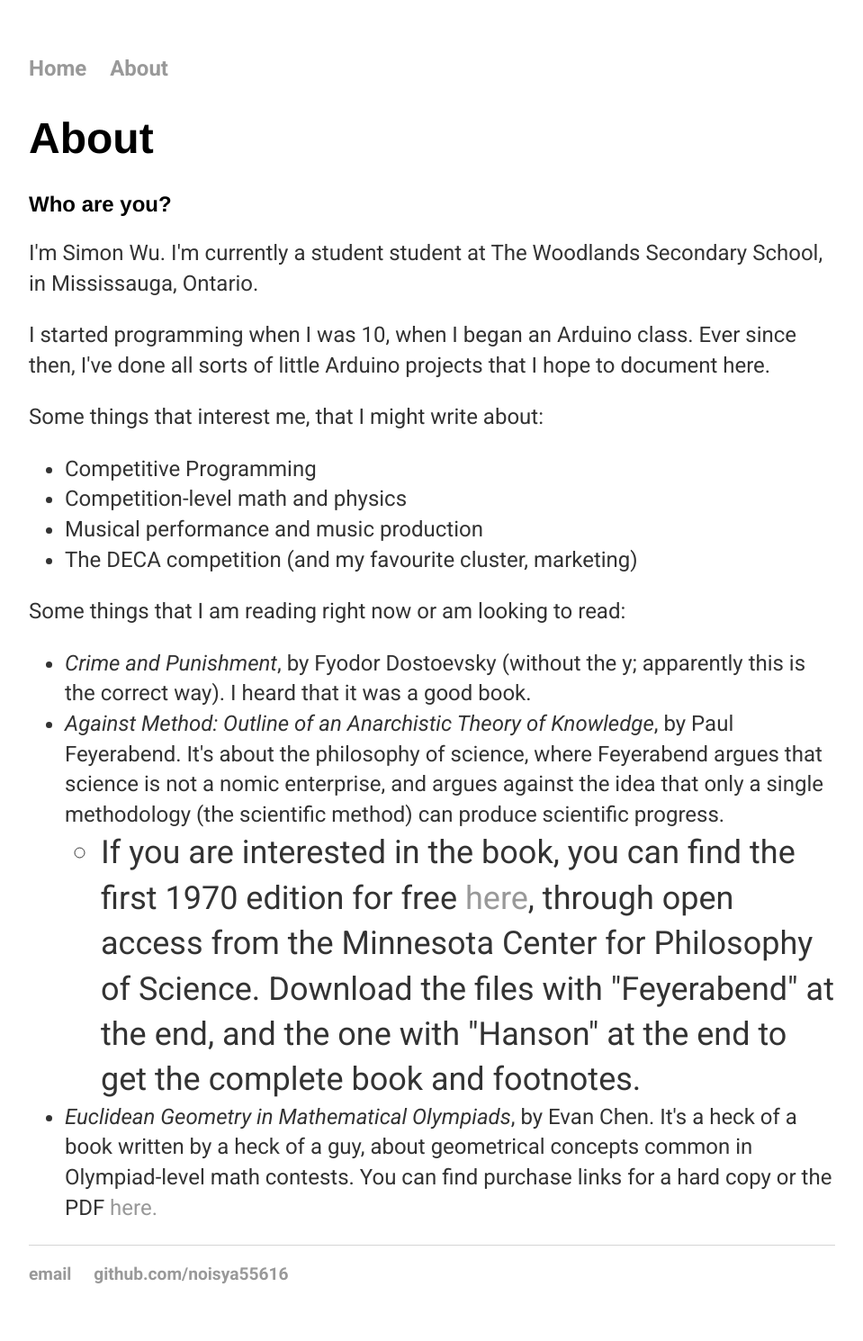
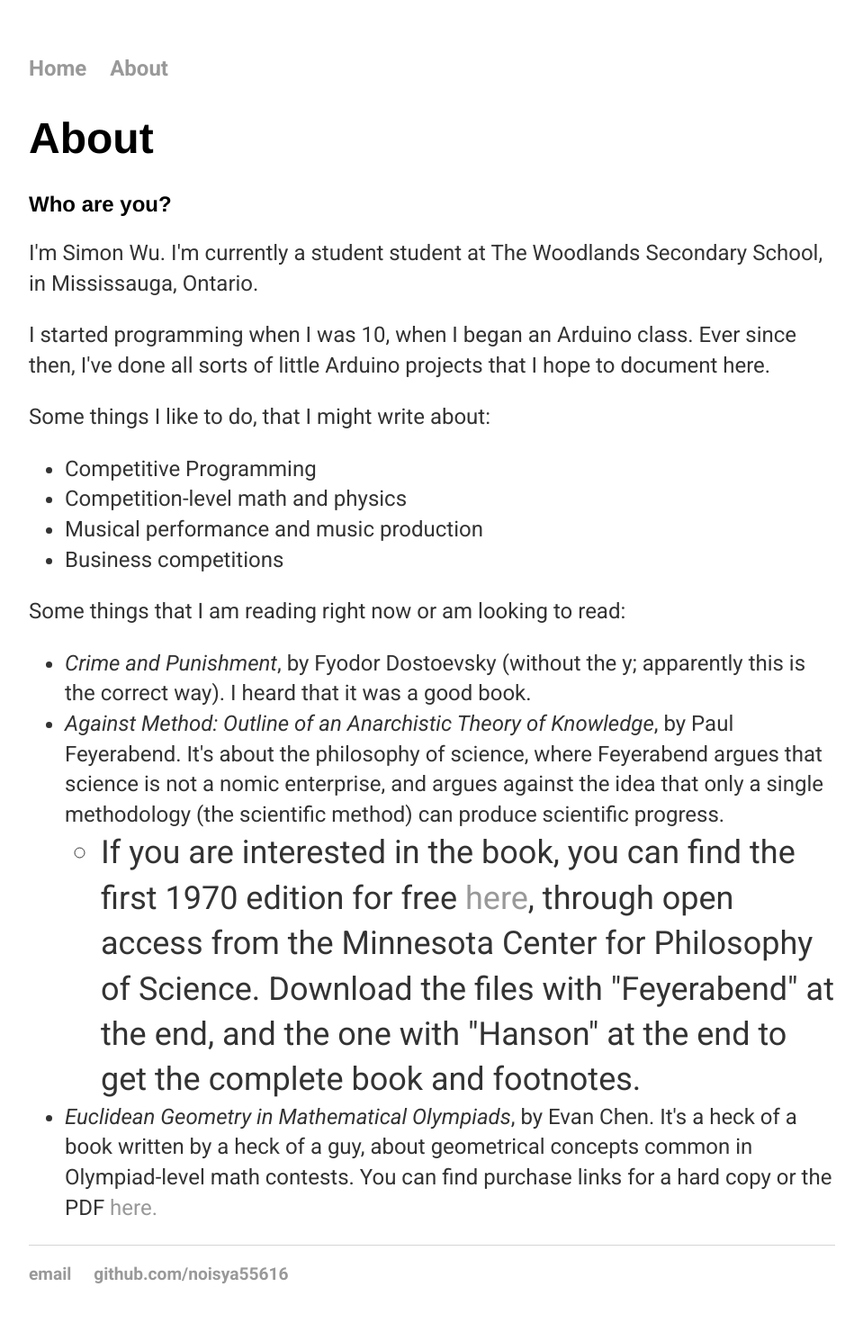
Before and after one commit to shangmingwu/noisya55616.github.io-archive, a Jekyll site: the page built from about/index.html, in a window 1280 px wide. Shown: the whole page at 90% size, without its empty margins (160-1119 px from the left). Built offline with Jekyll 4.4.1, drawn with Linux system fonts in a browser that asks for light colours.

Commit message:
change aobut

```diff
--- a/about/index.html
+++ b/about/index.html
@@ -9,12 +9,12 @@ title: About us
         <p>I'm Simon Wu. I'm currently a student student at The Woodlands Secondary School, in Mississauga, Ontario.</p>
         <p>I started programming when I was 10, when I began an Arduino class. Ever since then, I've done all sorts of little Arduino projects that I hope to document here.</p>
         <!-- <p>I also enjoy modelling in Autodesk Inventor, competitive programming, DECA, music production with Garageband/Logic Pro X, math, and physics.</p> -->
-        <p>Some things that interest me, that I might write about:</p>
+        <p>Some things I like to do, that I might write about:</p>
         <ul>
                 <li>Competitive Programming</li>
                 <li>Competition-level math and physics</li>
                 <li>Musical performance and music production</li>
-                <li>The DECA competition (and my favourite cluster, marketing)</li>
+                <li>Business competitions</li>
         </ul>
         <p>Some things that I am reading right now or am looking to read:</p>
         <ul>
```
